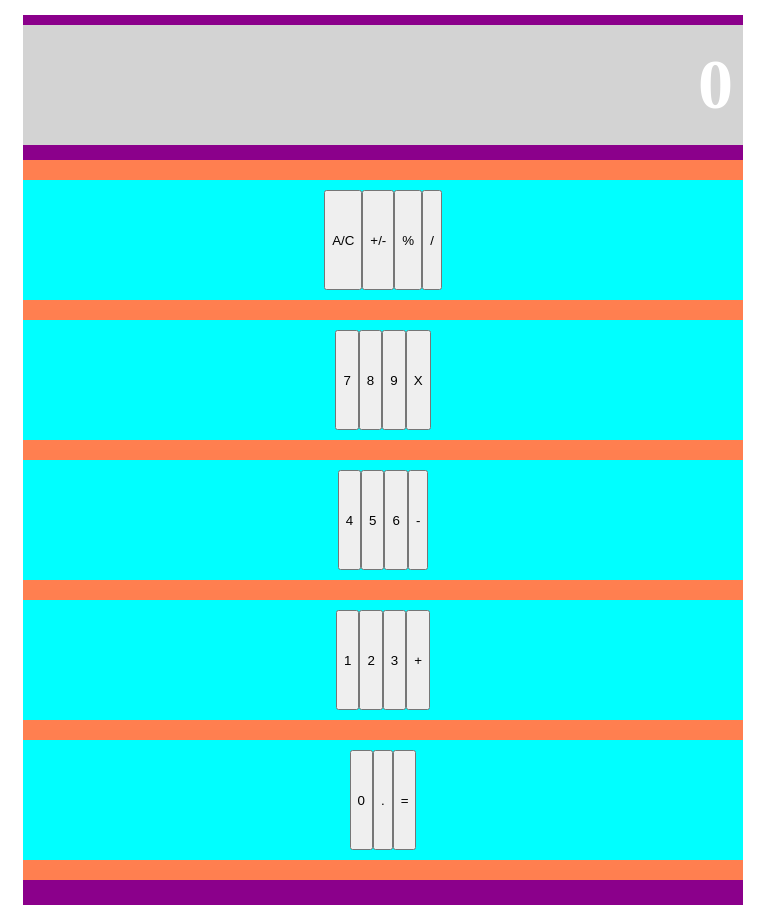
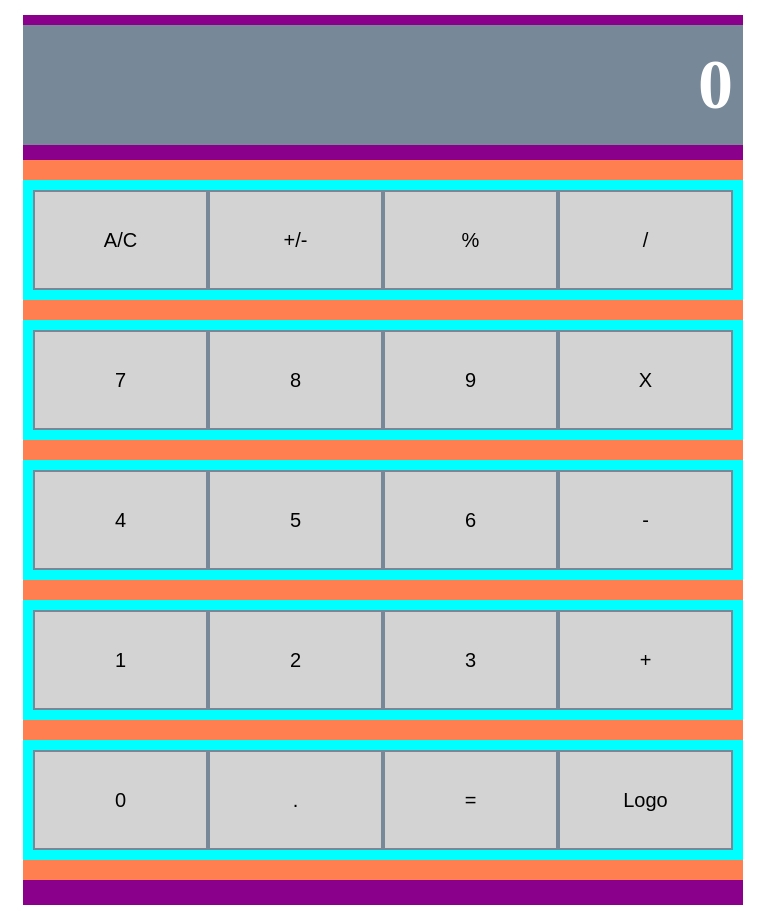
Before and after one commit to thsvr/calculator, a React (Create React App) app: page / in a window 1280 px wide. Shown: the whole page, without its empty margins (0-783 px from the left). Built offline with nearby package versions, Linux system fonts and the light colour scheme.

Commit message:
Add style to Button: button with 25% of its width, text are black and centered, each button has border.

```diff
--- a/src/components/ButtonPanel.js
+++ b/src/components/ButtonPanel.js
@@ -41,6 +41,7 @@ const ButtonPanel = ({ clickBtn }) => {
         <Button name="0" clickBtn={handleClick} />
         <Button name="." clickBtn={handleClick} />
         <Button name="=" clickBtn={handleClick} />
+        <Button name=" Logo " clickBtn={handleClick} />
       </div>
     </div>
   );
--- a/src/index.css
+++ b/src/index.css
@@ -31,7 +31,7 @@ code {
   font-size: 70px;
 
   display: flex;
-  background-color: lightgray;
+  background-color: lightslategrey;
   height:100px;
   color:white;
   font-weight: bold;
@@ -70,3 +70,12 @@ code {
 }
 
 /* Button component */
+
+button {
+  background-color: lightgray;
+  width:25%;
+  color: black;
+  border-style: solid;
+  border-color: lightslategrey;
+  font-size: 20px;
+}
```
